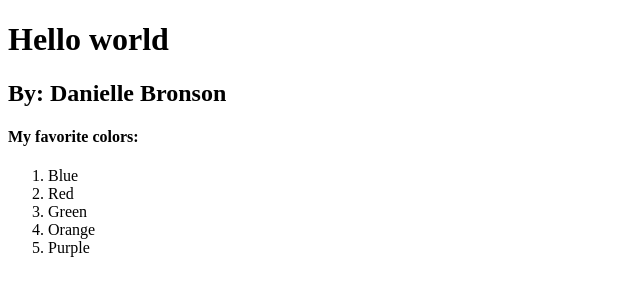
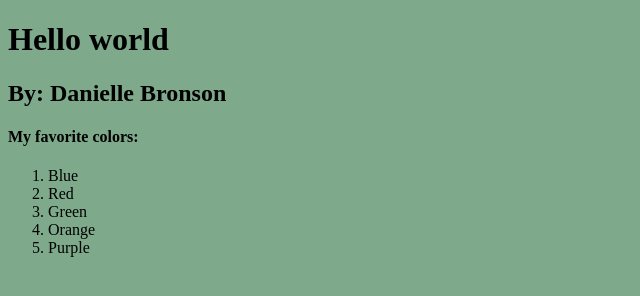
Before and after one commit to ladydanicorn/kekambas-137_hello_world, a plain HTML site: page index.html in a window 1280 px wide. Shown: the whole page, without its empty margins (0-640 px from the left). Drawn offline with Linux system fonts and the light colour scheme.

Commit message:
Add background color

```diff
--- a/index.html
+++ b/index.html
@@ -4,6 +4,7 @@
         <meta charset="UTF-8">
         <meta name="viewport" content="width=device-width, initial-scale=1.0">
         <title>Day 1 Hello World</title>
+        <link rel="stylesheet" href="./style.css">
     </head>
     <body>
         <h1>Hello world</h1>
--- /dev/null
+++ b/style.css
@@ -0,0 +1,4 @@
+body {
+
+    background-color: #7eaa8b;
+}
```
